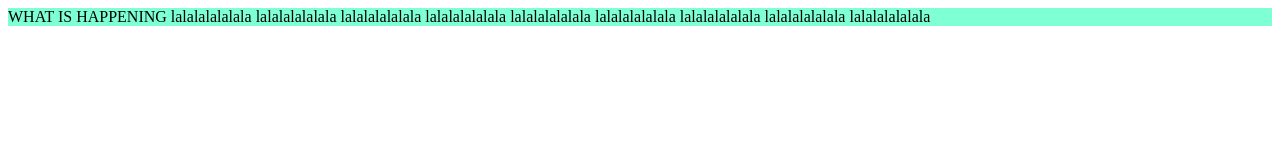
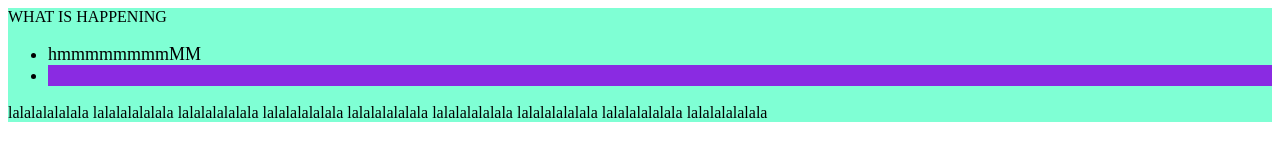
Before and after one commit to quinn-hoch/quinn-hoch.github.io, a plain HTML site: page index.html in a window 1280 px wide. Drawn offline with Linux system fonts and the light colour scheme.

Commit message:
why do we need m?

```diff
--- a/index.html
+++ b/index.html
@@ -5,6 +5,11 @@
     <body>
         <main style="background-color: aquamarine;"
             <h1>WHAT IS HAPPENING</h1>
+            <ul style = "font-size: large;"
+                <li style="background-color: bisque;"></li>
+                <li> hmmmmmmmmMM</li>
+                <li style="background-color: blueviolet;"></li>
+            </ul>
         lalalalalalala
         lalalalalalala
         lalalalalalala
```
